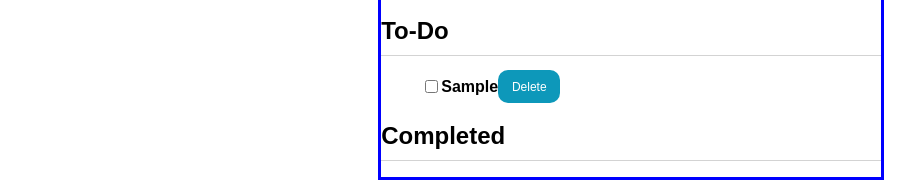
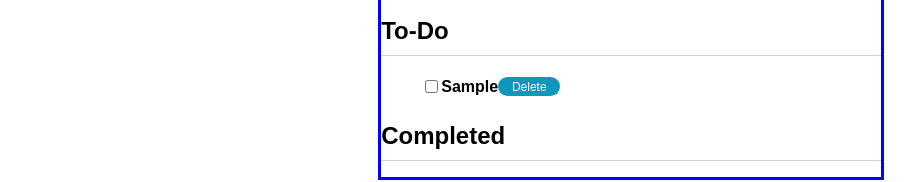
Before and after one commit to adamhinton/inv-todo, a React (Create React App) app: page / in a window 1280 px wide. Both pictures are taken after typing "Sample" into the empty fields and a click on the button "+ Add Task". Shown: the part 200-382 px from the top of the page, without its empty margins (9-924 px from the left). Built offline with nearby package versions, Linux system fonts and the light colour scheme.

Commit message:
style delete button

```diff
--- a/src/components/SingleTodoItem.js
+++ b/src/components/SingleTodoItem.js
@@ -77,4 +77,8 @@ const StyledButton = styled.button`
   border-radius: 10px;
   padding: 2% 3%;
   font-size: 0.75rem;
+  height: 50%;
+  display: flex;
+  align-items: center;
+  /* margin-left: 100%; */
 `;
```
